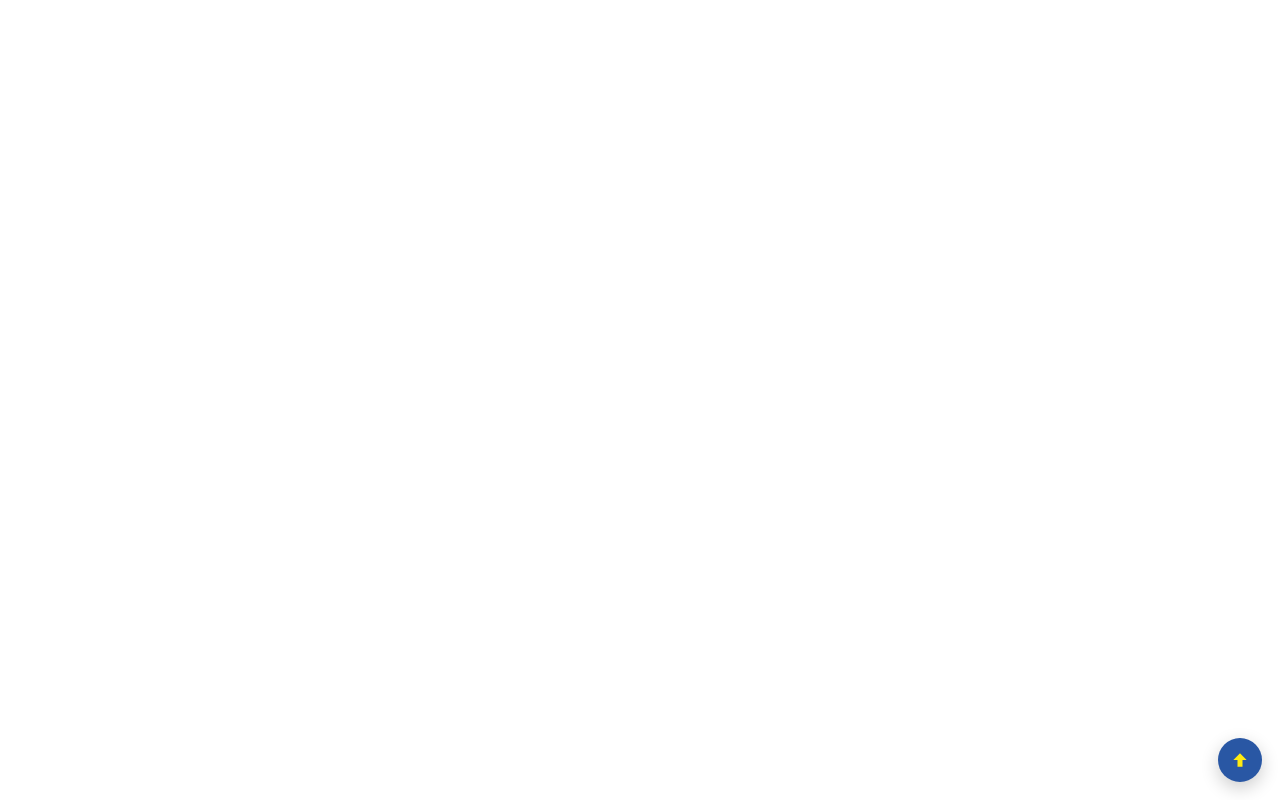
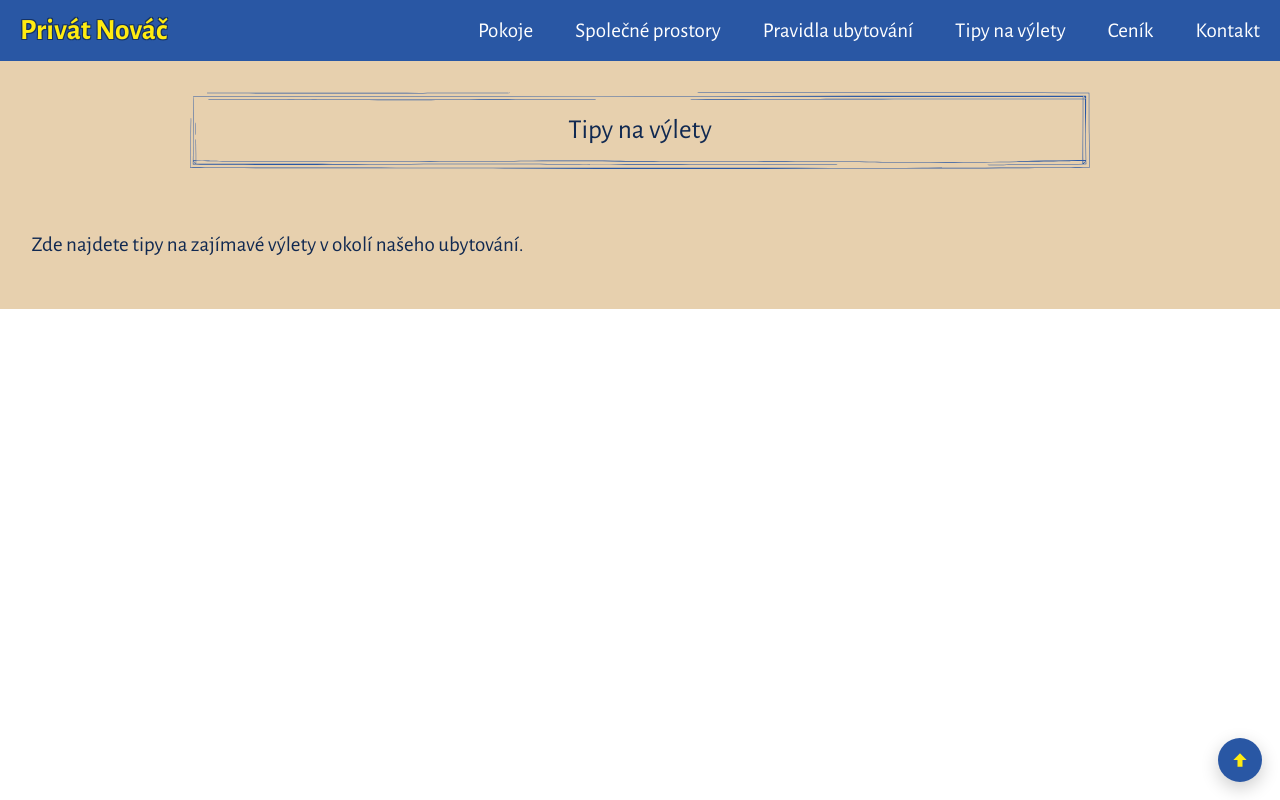
Before and after one commit to StepanEl/PrivatNovac, a React (Vite) app in the folder PrivatNovac/: page /PrivatNovac/tipy-na-vylety in a window 1280 px wide. Before the commit this address had no page. Built offline with nearby package versions, Linux system fonts and the light colour scheme; a web font is replaced by a local one.

Commit message:
Add TipsPage

```diff
--- a/PrivatNovac/src/Components/Header/Header.jsx
+++ b/PrivatNovac/src/Components/Header/Header.jsx
@@ -19,7 +19,7 @@ export function Header() {
                     <Link to="/pokoje">Pokoje</Link>
                     <Link to="/spolecne-prostory">Společné prostory</Link>
                     <Link to="/vybaveni-a-pravidla">Pravidla ubytování</Link>
-                    <a href="#tipy">Tipy na výlety</a>
+                    <Link to='/tipy-na-vylety'> Tipy na výlety</Link>
                     <Link to="/cenik">Ceník</Link>
                     <Link to="/kontakt">Kontakt</Link>
                 </nav>
@@ -46,15 +46,15 @@ export function Header() {
                         <nav className="menu-nav" role="navigation" aria-label="Menu překryvné navigace">
                             <HashLink smooth to="/#RoomsSection" onClick={() => setMenuOpen(false)}>Pokoje</HashLink>
                             <Link to='/vybaveni-a-pravidla'> Vybavení a pravidla ubytování</Link>
-                            <a href="#">Tipy na výlety</a>
-                             <Link to='/cenik'>Ceník</Link>
+                            <Link to='/tipy-na-vylety'> Tipy na výlety</Link>
+                            <Link to='/cenik'>Ceník</Link>
                             <HashLink smooth to="/#arrival" onClick={() => setMenuOpen(false)}>Kudy k nám</HashLink>
                             <a href="#mobile-contact" onClick={() => setMenuOpen(false)}>Kontakt</a>
                         </nav>
                         <div className="menu-contact">
                             <p>V Zátiší, 549 01 Nové Město nad Metují<br />
-                            hugo.habrman@gmail.com<br />
-                            +420 491 470 085, +420 739 292 523</p>
+                                hugo.habrman@gmail.com<br />
+                                +420 491 470 085, +420 739 292 523</p>
                         </div>
                     </div>
                 </div>
--- a/PrivatNovac/src/index.jsx
+++ b/PrivatNovac/src/index.jsx
@@ -10,6 +10,7 @@ import { PricePage } from './pages/PricePage/PricePage.jsx';
 import { ShareAreasPage } from './pages/ShareAreasPage/ShareAreasPage.jsx';
 import { RoomsPage } from './pages/RoomsPage/RoomsPage.jsx';
 import { ContactPage } from './pages/ContactPage/ContactPage.jsx';
+import { TipsPage } from './pages/TipsPage/TipsPage.jsx';
 
 createRoot(document.querySelector('#app')).render(
   <HelmetProvider>
@@ -23,6 +24,7 @@ createRoot(document.querySelector('#app')).render(
         <Route path="/spolecne-prostory" element={<ShareAreasPage />} />
         <Route path="/pokoje" element={<RoomsPage />} />
         <Route path="/kontakt" element={<ContactPage />} />
+        <Route path="/tipy-na-vylety" element={<TipsPage />} />
       </Routes>
     </BrowserRouter>
   </HelmetProvider>
--- a/PrivatNovac/src/pages/TipsPage/TipsPage.jsx
+++ b/PrivatNovac/src/pages/TipsPage/TipsPage.jsx
@@ -0,0 +1,35 @@
+import { Helmet } from "react-helmet-async";
+import { Title } from "../../Components/title/Title";
+import { Header } from "../../Components/Header/Header";
+import { Hero } from "../../Components/Hero/Hero";
+
+
+
+export function TipsPage() {
+    return (
+        <div className="container">
+            <Helmet>
+                <title>Tipy na výlety — Privát Nováč | Turistika, cyklistika, koupání, lyžování.</title>
+                <meta name="description" content="Tipy na výlety v okolí Privát Nováč: Turistika, cyklistika, koupání, lyžování." />
+            </Helmet>
+            <Header />
+            <div className="mobile-rules">
+                <Hero />
+            </div>
+
+            <main>
+                <div className="element-na-secondary">
+                    <div className="desktop-rules">
+                        <Title variant="secondary">
+                            <h2 className="small-title">Tipy na výlety</h2>
+                        </Title>
+                        <div className="info-rules"></div>
+
+                        <p>Zde najdete tipy na zajímavé výlety v okolí našeho ubytování.</p>
+
+                    </div>
+                </div>
+            </main>
+        </div>
+    );
+}
```
